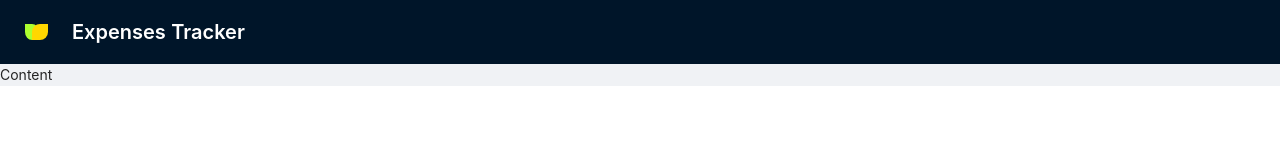
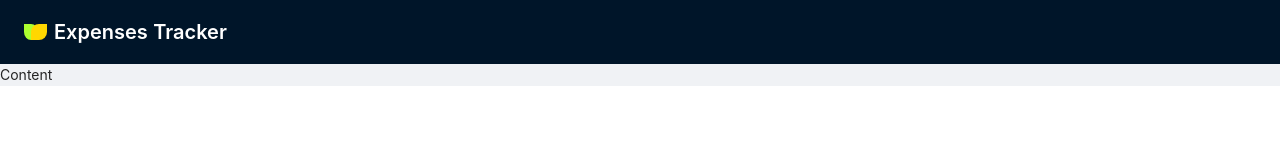
Before and after one commit to pwei12/expenses-tracker, a Next.js app: page / in a window 1280 px wide. Shown: the top 160 px of the page. Built offline with nearby package versions, Linux system fonts and the light colour scheme.

Commit message:
refactor: make Header a sub-component

```diff
--- /dev/null
+++ b/components/Header.jsx
@@ -0,0 +1,53 @@
+import { Grid, Layout, Typography } from 'antd';
+import styled from 'styled-components';
+import Link from 'next/link';
+
+const Icon = styled.div`
+  position: relative;
+  background-color: greenyellow;
+  height: 16px;
+  width: 14px;
+  color: white;
+  border-radius: 0 50%;
+  :after {
+    content: '';
+    position: absolute;
+    height: 16px;
+    width: 16px;
+    background-color: gold;
+    border-radius: 0 50%;
+    left: 7px;
+    transform: rotate(90deg);
+  }
+`;
+
+const Header = () => {
+  const breakpoint = Grid.useBreakpoint();
+  const isMobile = breakpoint.xs || (breakpoint.sm && !breakpoint.md);
+
+  return (
+    <Layout.Header
+      style={{
+        color: 'white',
+        fontSize: isMobile ? '16px' : '24px',
+        paddingLeft: '24px',
+        display: 'flex',
+        alignItems: 'center'
+      }}
+    >
+      <Link href="/">
+        <Icon />
+      </Link>
+      {isMobile ? null : (
+        <Typography.Title
+          level={4}
+          style={{ color: 'white', margin: '0px 16px', padding: '0px' }}
+        >
+          Expenses Tracker
+        </Typography.Title>
+      )}
+    </Layout.Header>
+  );
+};
+
+export default Header;
--- a/pages/index.js
+++ b/pages/index.js
@@ -1,39 +1,8 @@
-import { Button, Grid, Layout, Typography } from 'antd';
+import { Layout } from 'antd';
 import Head from 'next/head';
-import { useRouter } from 'next/router';
-
-const { useBreakpoint } = Grid;
-
-import styled from 'styled-components';
-
-const Icon = styled.div`
-  position: relative;
-  background-color: greenyellow;
-  height: 16px;
-  width: 14px;
-  color: white;
-  border-radius: 0 50%;
-  :after {
-    content: '';
-    position: absolute;
-    height: 16px;
-    width: 16px;
-    background-color: gold;
-    border-radius: 0 50%;
-    left: 7px;
-    transform: rotate(90deg);
-  }
-`;
+import Header from '../components/Header';
 
 export default function Home() {
-  const router = useRouter();
-  const breakpoint = useBreakpoint();
-  const isMobile = breakpoint.xs || (breakpoint.sm && !breakpoint.md);
-
-  const handleClick = () => {
-    router.push('/');
-  };
-
   return (
     <>
       <Head>
@@ -42,25 +11,7 @@ export default function Home() {
         <link rel="icon" href="/favicon.ico" />
       </Head>
       <Layout>
-        <Layout.Header
-          style={{
-            color: 'white',
-            fontSize: isMobile ? '16px' : '24px',
-            paddingLeft: '24px',
-            display: 'flex',
-            alignItems: 'center'
-          }}
-        >
-          <Button onClick={handleClick} icon={<Icon />} type="link" />
-          {isMobile ? null : (
-            <Typography.Title
-              level={4}
-              style={{ color: 'white', margin: '0px 16px', padding: '0px' }}
-            >
-              Expenses Tracker
-            </Typography.Title>
-          )}
-        </Layout.Header>
+        <Header />
         <Layout.Content>Content</Layout.Content>
       </Layout>
     </>
```
